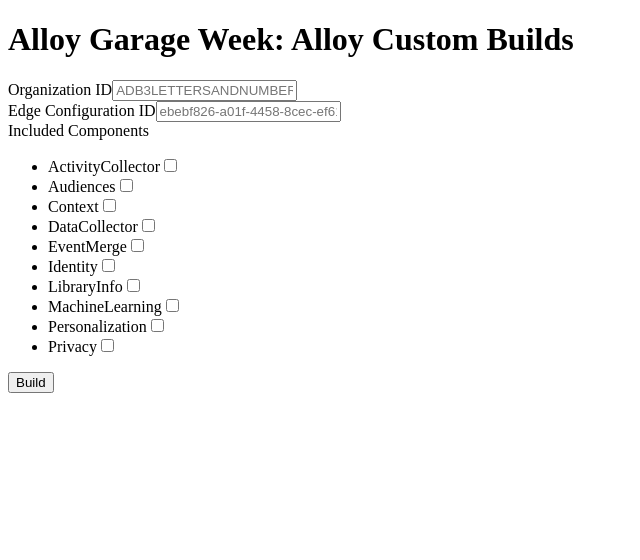
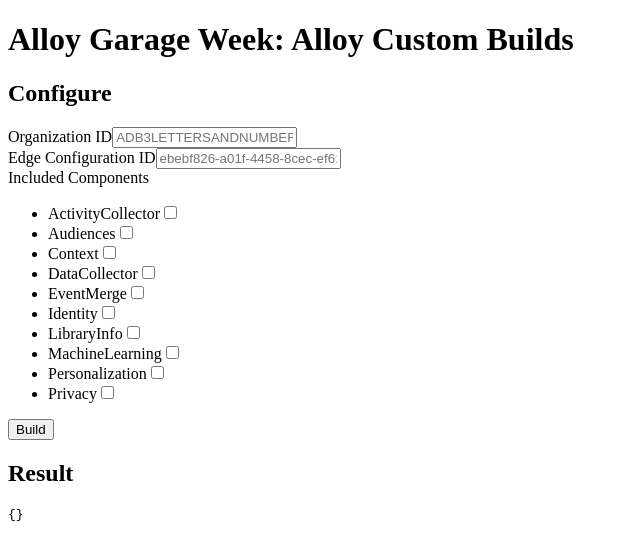
Before and after one commit to shammowla/alloy-gararge-week, a React (Create React App) app: page / in a window 1280 px wide. Shown: the top 560 px of the page, without its empty margins (0-640 px from the left). Built offline with nearby package versions, Linux system fonts and the light colour scheme.

Commit message:
Show the server response in the UI

```diff
--- /dev/null
+++ b/shared/BundlerResult.ts
@@ -0,0 +1,5 @@
+interface BundlerResult {
+  success: boolean;
+}
+
+export default BundlerResult;
--- a/src/App.tsx
+++ b/src/App.tsx
@@ -1,4 +1,4 @@
-import React from "react";
+import React, { useState } from "react";
 import { Form, Formik, Field } from "formik";
 import AlloyBuildConfig from "../shared/AlloyBuildConfig";
 
@@ -8,6 +8,7 @@
     edgeConfigId: "",
     includedComponents: [],
   };
+  const [serverResponse, setServerResponse] = useState("{}");
   const onSubmit = async (values: AlloyBuildConfig, { setSubmitting }: any) => {
     const response = await fetch("/build", {
       method: "POST",
@@ -15,6 +16,9 @@
     });
 
     setSubmitting(false);
+    // format the server response
+    const result = await response.json();
+    setServerResponse(JSON.stringify(result, null, 2));
   };
 
   return (
@@ -23,7 +27,10 @@
         <h1>Alloy Garage Week: Alloy Custom Builds</h1>
       </header>
       <main>
+        <section>
+          <h2>Configure</h2>
           <Formik initialValues={{ ...initialValues }} onSubmit={onSubmit}>
+            {({ isSubmitting }) => (
               <Form>
                 <div>
                   <label htmlFor="orgId">Organization ID</label>
@@ -147,10 +154,22 @@
                   </li>
                 </ul>
                 <div>
-              <button type="submit">Build</button>
+                  <button type="submit" disabled={isSubmitting}>
+                    Build
+                  </button>
                 </div>
               </Form>
+            )}
           </Formik>
+        </section>
+        <section>
+          <h2>Result</h2>
+          <div>
+            <pre>
+              <code>{serverResponse}</code>
+            </pre>
+          </div>
+        </section>
       </main>
     </div>
   );
```
Lines whose indentation alone changed are shown as unchanged.
